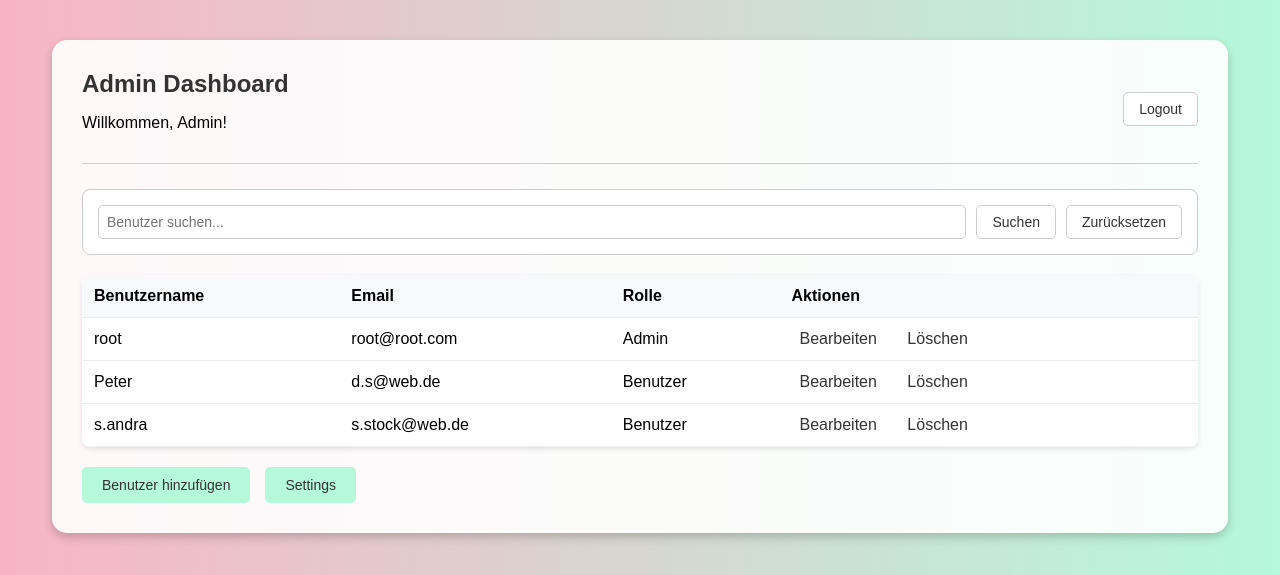
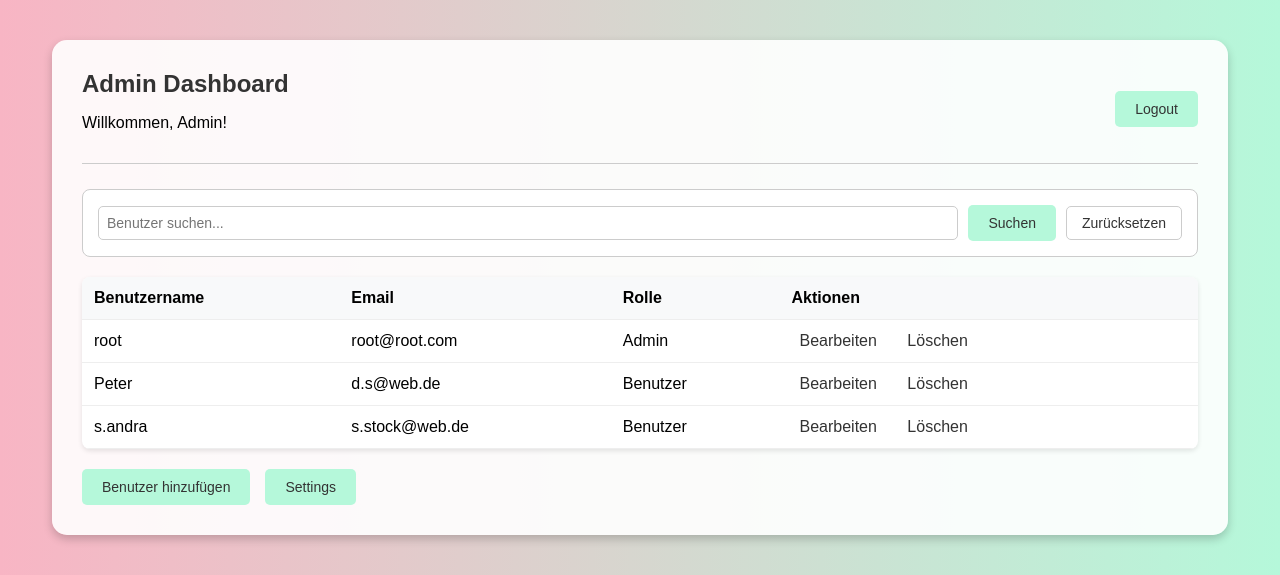
Before and after one commit to sabinadauhrer/P5, a Flask app: page /admin/admin_dashboard in a window 1280 px wide. Shown: the top 575 px of the page. Run offline with Flask 3, Linux system fonts and the light colour scheme; a user stored in the database is signed in; data comes from the database, SQL or seed files in the repository.

Commit message:
no message

```diff
--- a/app/views/templates/admin_dashboard.html
+++ b/app/views/templates/admin_dashboard.html
@@ -14,14 +14,14 @@
                 <p>Willkommen, Admin!</p>
             </div>
             <div class="button-group">
-                <a href="{{ url_for('user.logout') }}" class="btn">Logout</a>
+                <a href="{{ url_for('user.logout') }}" class="btn primary-btn">Logout</a>
             </div>
         </div>
 
         <div class="search-container">
             <form method="post" action="{{ url_for('admin.search_user') }}" class="search-form">
                 <input type="text" name="search" placeholder="Benutzer suchen...">
-                <button type="submit" class="btn">Suchen</button>
+                <button type="submit" class="btn primary-btn">Suchen</button>
                 <a href="{{ url_for('admin.admin_dashboard') }}" class="btn">Zurücksetzen</a>
             </form>
         </div>
--- a/app/views/templates/user_dashboard.html
+++ b/app/views/templates/user_dashboard.html
@@ -14,14 +14,14 @@
                 <p>Willkommen, {{ user.username }}!</p>
             </div>
             <div class="button-group">
-                <a href="{{ url_for('user.logout') }}" class="btn">Logout</a>
+                <a href="{{ url_for('user.logout') }}" class="btn primary-btn">Logout</a>
             </div>
         </div>
 
         <div class="search-container">
             <form method="post" action="{{ url_for('user.search_customer') }}" class="search-form">
                 <input type="text" name="search" placeholder="Kunden suchen...">
-                <button type="submit" class="btn">Suchen</button>
+                <button type="submit" class="btn primary-btn">Suchen</button>
                 <a href="{{ url_for('user.user_dashboard') }}" class="btn">Zurücksetzen</a>
             </form>
         </div>
```
